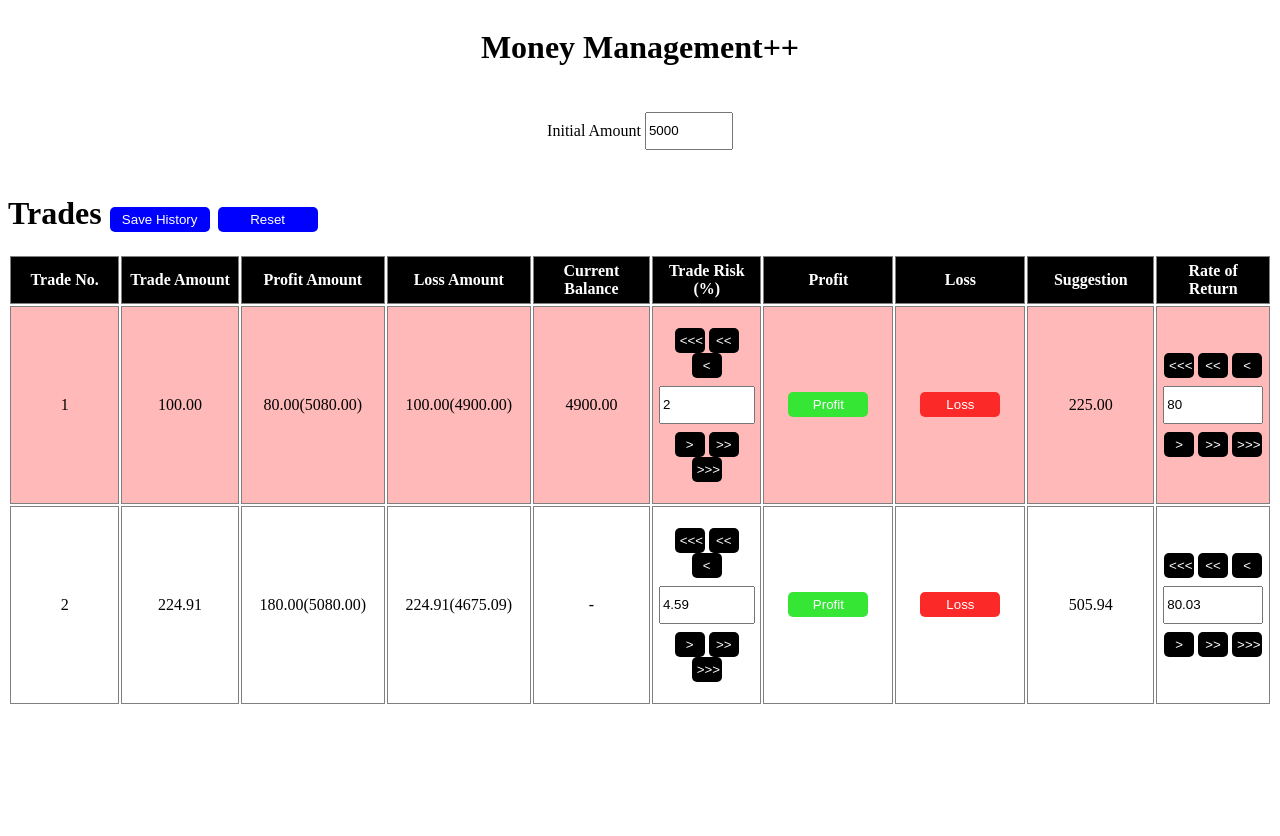
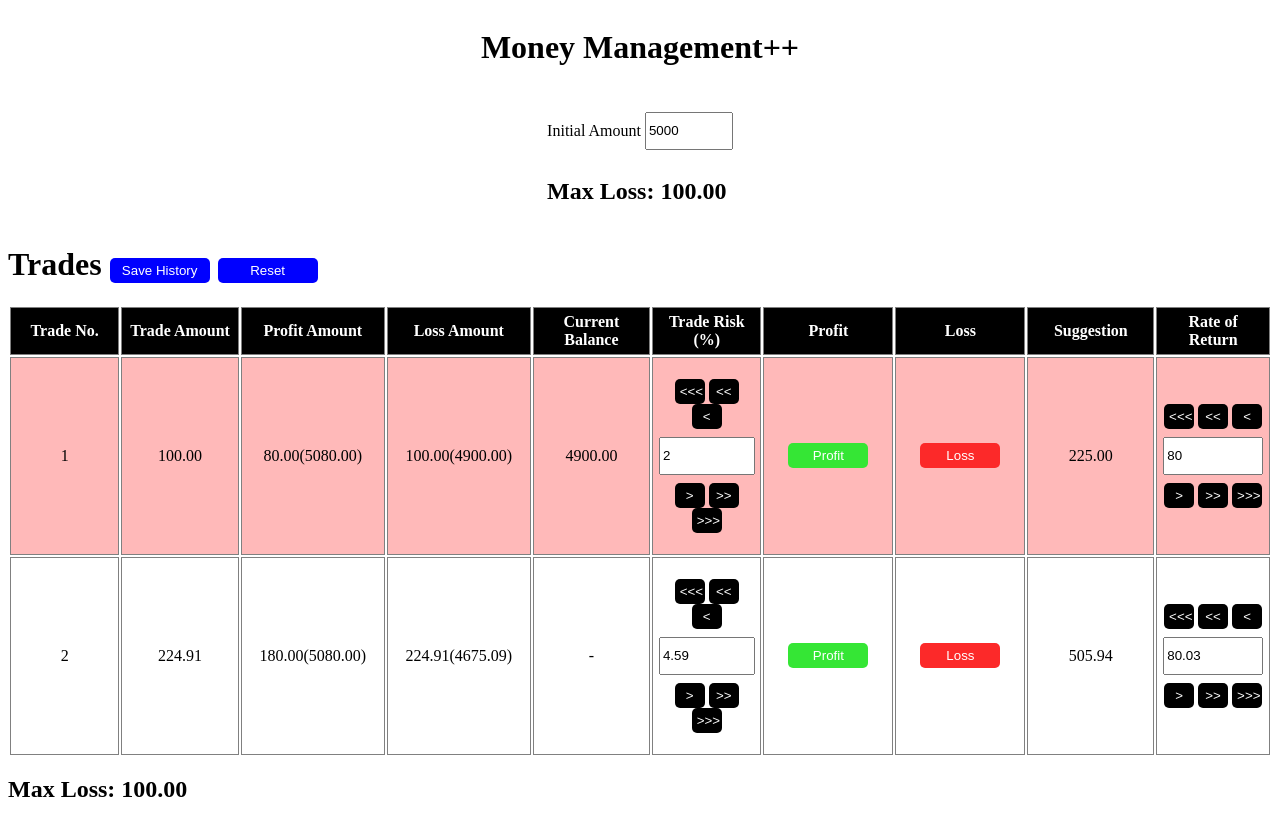
Before and after one commit to tsp1998/mmplusplus, a plain HTML site: page index.html in a window 1280 px wide. Both pictures are taken after a click on the button "Loss". Drawn offline with Linux system fonts and the light colour scheme.

Commit message:
max loss calculation feature added

```diff
--- a/index.html
+++ b/index.html
@@ -18,6 +18,7 @@
         <input type="text" id="initialAmount" value="5000" />
       </div>
     </div>
+    <h2>Max Loss: <span id="maxLoss"></span></h2>
   </div>
   <div class="trades-container">
     <h1>
@@ -44,6 +45,7 @@
         <!-- js will add content here -->
       </tbody>
     </table>
+    <h2>Max Loss: <span id="maxLoss2"></span></h2>
   </div>
   <script src="./script.js"></script>
 </body>
--- a/script.js
+++ b/script.js
@@ -3,8 +3,14 @@ window.onload = () => {
     profit: 'profit',
     loss: 'loss'
   }
+  let maxLoss = 0;
+  const losses = [];
   const initialAmountInput = document.querySelector('#initialAmount');
   const tradesTableBodyElement = document.querySelector('#trades-table-body');
+  const maxLossElement = document.getElementById('maxLoss');
+  const maxLossElement2 = document.getElementById('maxLoss2');
+  maxLossElement.textContent = maxLoss;
+  maxLossElement2.textContent = maxLoss;
   let totalTrades = 0;
   let tradesResults = [];
   let riskPercents = [2];
@@ -86,6 +92,16 @@ window.onload = () => {
   function prepareTableRow(tradeNumber = 1) {
     const prevTradeRow = tradesTableBodyElement.children[tradeNumber - 2];
     const isLossInPrevTrade = prevTradeRow && prevTradeRow.className.indexOf('trade-row-loss') > -1;
+    if (isLossInPrevTrade) {
+      const prevTradeAmount = parseFloat(prevTradeRow.children[1].textContent)
+      losses.push(prevTradeAmount)
+      const totalLoss = losses.reduce((acc, loss) => acc + loss, 0)
+      if (totalLoss > maxLoss) {
+        maxLoss = totalLoss;
+        maxLossElement.textContent = maxLoss.toFixed(2);
+        maxLossElement2.textContent = maxLoss.toFixed(2);
+      }
+    }
     const prevSuggestionTradeAmountIfLoss = prevTradeRow && parseFloat(prevTradeRow.children[8].textContent);
     const tableRow = document.createElement('tr');
     tableRow.classList.add('trade-row');
```
